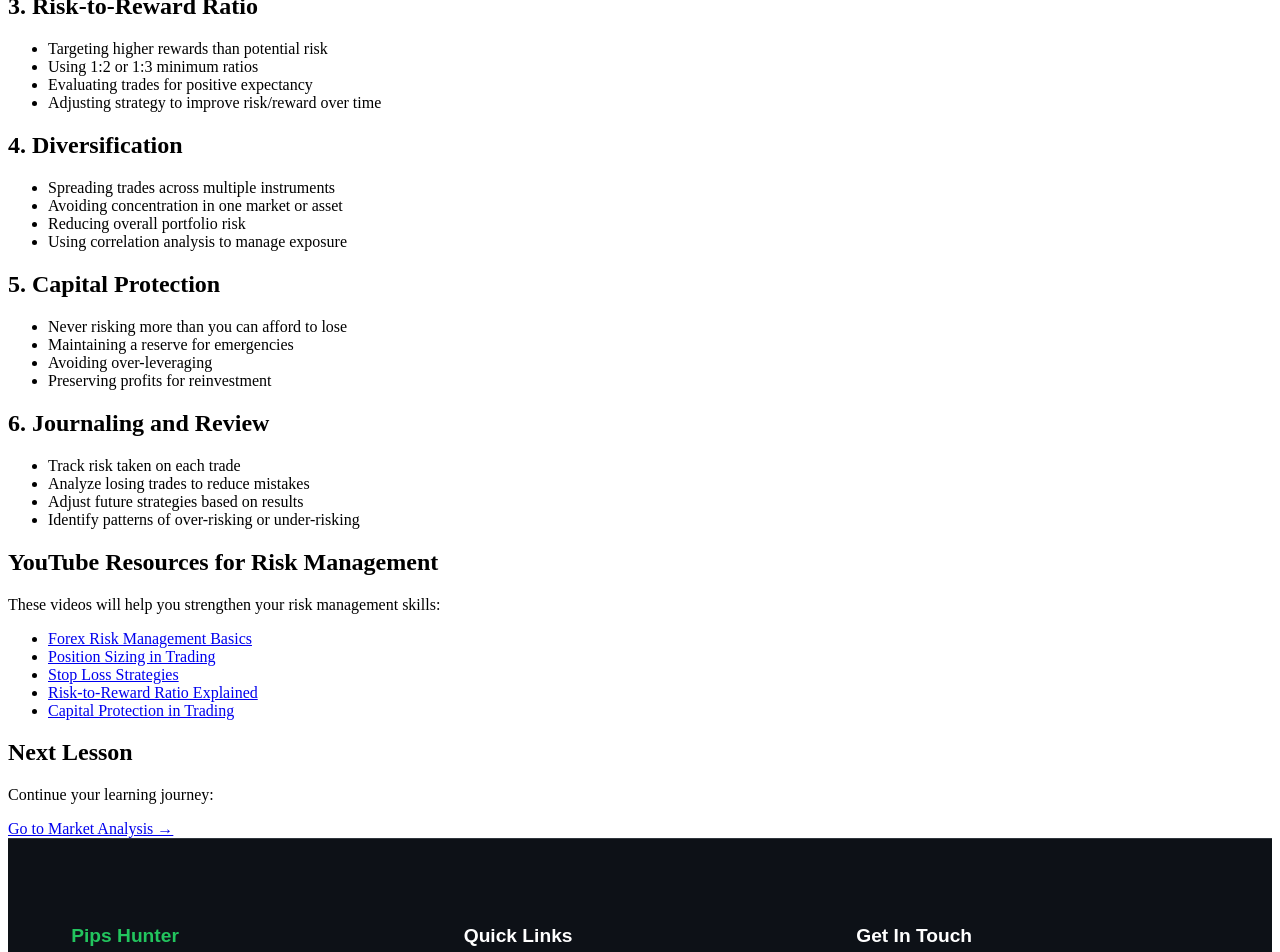
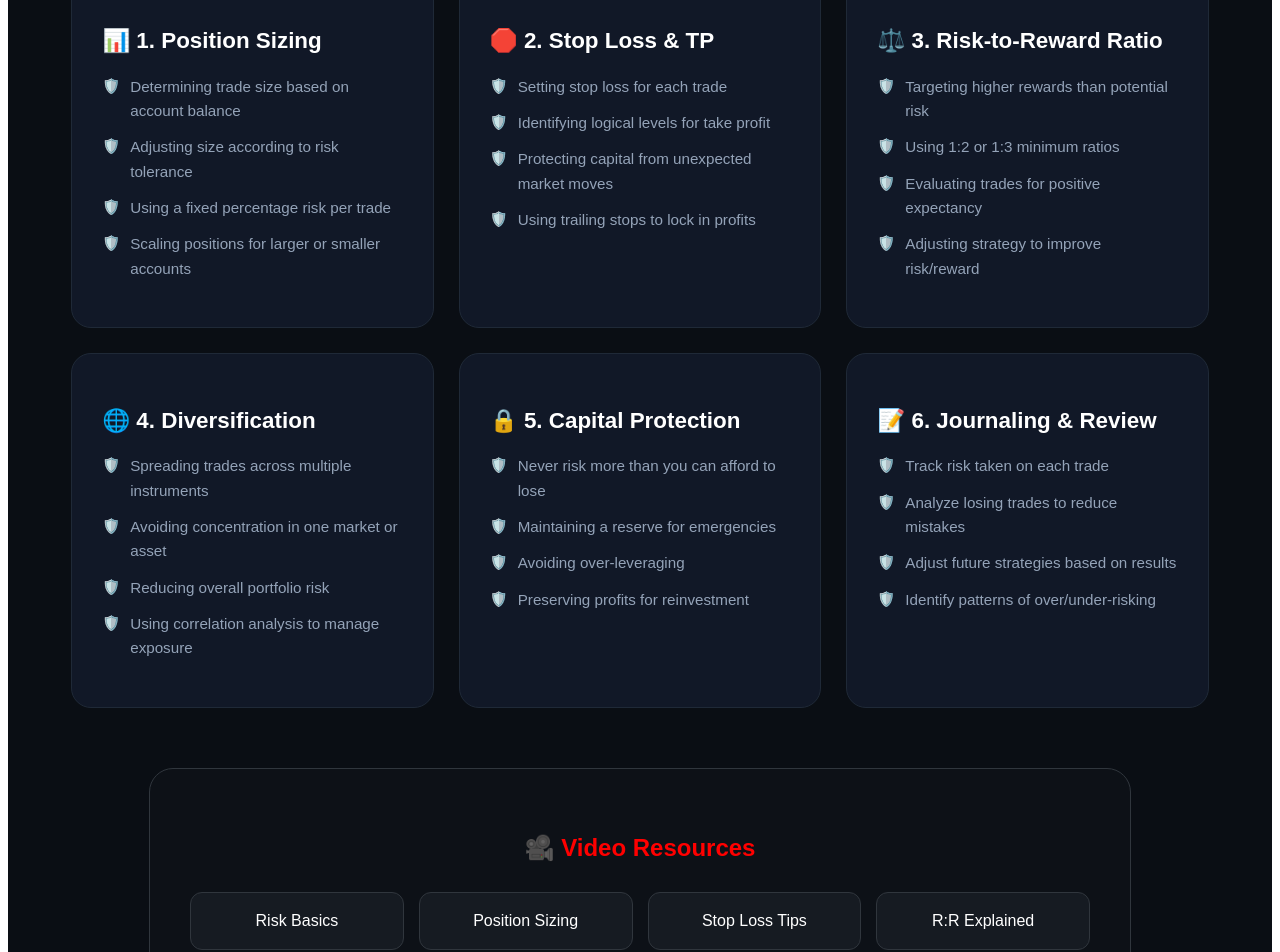
Before and after one commit to Antony-Mwangi/didactic-guacamole, a Next.js app: page /learn/risk-management in a window 1280 px wide. Shown: the part 480-1432 px from the top of the page. Built offline with nearby package versions, Linux system fonts and the light colour scheme.

Commit message:
learn-riskmanagement

```diff
--- a/app/learn/risk-management/page.js
+++ b/app/learn/risk-management/page.js
@@ -1,17 +1,178 @@
+"use client";
 import Link from "next/link";
 
 export default function RiskManagementPage() {
   return (
-    <div>
+    <div className="ph-risk-container">
+      <style>{`
+        .ph-risk-container {
+          background-color: #0a0e14;
+          color: #e2e8f0;
+          font-family: 'Poppins', sans-serif;
+          line-height: 1.6;
+          padding: 60px 5%;
+        }
+
+        .ph-risk-header {
+          text-align: center;
+          max-width: 800px;
+          margin: 0 auto 60px;
+        }
+
+        .ph-risk-header h1 {
+          font-size: clamp(2.2rem, 5vw, 3.5rem);
+          color: #3b82f6; /* Trust Blue */
+          margin-bottom: 20px;
+          font-weight: 800;
+        }
+
+        .ph-highlight-box {
+          background: rgba(59, 130, 246, 0.1);
+          border: 1px solid rgba(59, 130, 246, 0.3);
+          padding: 25px;
+          border-radius: 16px;
+          font-size: 1.1rem;
+          color: #93c5fd;
+          text-align: center;
+        }
+
+        /* GRID SYSTEM */
+        .ph-risk-grid {
+          display: grid;
+          grid-template-columns: repeat(auto-fit, minmax(320px, 1fr));
+          gap: 25px;
+          max-width: 1200px;
+          margin: 40px auto;
+        }
+
+        .ph-risk-card {
+          background: #111827;
+          border: 1px solid #1f2937;
+          padding: 30px;
+          border-radius: 20px;
+          transition: all 0.3s ease;
+        }
+
+        .ph-risk-card:hover {
+          border-color: #3b82f6;
+          transform: translateY(-5px);
+          box-shadow: 0 10px 30px rgba(59, 130, 246, 0.1);
+        }
+
+        .ph-risk-card h2 {
+          color: #ffffff;
+          font-size: 1.4rem;
+          margin-bottom: 15px;
+          display: flex;
+          align-items: center;
+          gap: 12px;
+        }
+
+        .ph-risk-card ul {
+          list-style: none;
+          padding: 0;
+        }
+
+        .ph-risk-card li {
+          margin-bottom: 12px;
+          padding-left: 28px;
+          position: relative;
+          color: #94a3b8;
+          font-size: 0.95rem;
+        }
+
+        .ph-risk-card li::before {
+          content: "🛡️"; /* Shield icon for risk */
+          position: absolute;
+          left: 0;
+          font-size: 0.9rem;
+        }
+
+        /* YOUTUBE RESOURCES */
+        .ph-yt-container {
+          max-width: 900px;
+          margin: 60px auto;
+          background: #0d1117;
+          border-radius: 24px;
+          padding: 40px;
+          border: 1px solid #30363d;
+        }
+
+        .ph-yt-container h2 {
+          text-align: center;
+          color: #ff0000;
+          margin-bottom: 25px;
+        }
+
+        .ph-yt-grid {
+          display: grid;
+          grid-template-columns: repeat(auto-fit, minmax(200px, 1fr));
+          gap: 15px;
+        }
+
+        .ph-yt-link {
+          text-decoration: none;
+          color: #ffffff;
+          background: #161b22;
+          padding: 15px;
+          border-radius: 12px;
+          display: block;
+          text-align: center;
+          border: 1px solid #30363d;
+          transition: 0.3s;
+        }
+
+        .ph-yt-link:hover {
+          border-color: #ff0000;
+          background: #ff000005;
+          color: #ff0000;
+        }
+
+        /* NAVIGATION FOOTER */
+        .ph-nav-footer {
+          text-align: center;
+          margin-top: 80px;
+          padding: 50px;
+          background: linear-gradient(to right, #111827, #1e3a8a);
+          border-radius: 30px;
+        }
+
+        .ph-btn-next {
+          display: inline-block;
+          margin-top: 20px;
+          background: #22c55e;
+          color: #000;
+          padding: 16px 40px;
+          border-radius: 50px;
+          text-decoration: none;
+          font-weight: 800;
+          transition: 0.3s;
+          box-shadow: 0 4px 15px rgba(34, 197, 94, 0.4);
+        }
+
+        .ph-btn-next:hover {
+          transform: scale(1.05);
+          background: #4ade80;
+        }
+
+        @media (max-width: 768px) {
+          .ph-risk-grid { grid-template-columns: 1fr; }
+          .ph-yt-grid { grid-template-columns: 1fr; }
+        }
+      `}</style>
+
+      <header className="ph-risk-header">
         <h1>Risk Management</h1>
-      <p>
+        <div className="ph-highlight-box">
           Risk management is the backbone of consistent trading. Protecting your
           capital ensures longevity in the markets and helps you trade with
           confidence.
-      </p>
+        </div>
+      </header>
 
-      <section>
-        <h2>1. Position Sizing</h2>
+      <div className="ph-risk-grid">
+        <section className="ph-risk-card">
+          <h2>📊 1. Position Sizing</h2>
           <ul>
             <li>Determining trade size based on account balance</li>
             <li>Adjusting size according to risk tolerance</li>
@@ -20,8 +181,8 @@ export default function RiskManagementPage() {
           </ul>
         </section>
 
-      <section>
-        <h2>2. Stop Loss & Take Profit</h2>
+        <section className="ph-risk-card">
+          <h2>🛑 2. Stop Loss & TP</h2>
           <ul>
             <li>Setting stop loss for each trade</li>
             <li>Identifying logical levels for take profit</li>
@@ -30,18 +191,19 @@ export default function RiskManagementPage() {
           </ul>
         </section>
 
-      <section>
-        <h2>3. Risk-to-Reward Ratio</h2>
+        <section className="ph-risk-card">
+          <h2>⚖️ 3. Risk-to-Reward Ratio</h2>
+
           <ul>
             <li>Targeting higher rewards than potential risk</li>
             <li>Using 1:2 or 1:3 minimum ratios</li>
             <li>Evaluating trades for positive expectancy</li>
-          <li>Adjusting strategy to improve risk/reward over time</li>
+            <li>Adjusting strategy to improve risk/reward</li>
           </ul>
         </section>
 
-      <section>
-        <h2>4. Diversification</h2>
+        <section className="ph-risk-card">
+          <h2>🌐 4. Diversification</h2>
           <ul>
             <li>Spreading trades across multiple instruments</li>
             <li>Avoiding concentration in one market or asset</li>
@@ -50,78 +212,44 @@ export default function RiskManagementPage() {
           </ul>
         </section>
 
-      <section>
-        <h2>5. Capital Protection</h2>
+        <section className="ph-risk-card">
+          <h2>🔒 5. Capital Protection</h2>
           <ul>
-          <li>Never risking more than you can afford to lose</li>
+            <li>Never risk more than you can afford to lose</li>
             <li>Maintaining a reserve for emergencies</li>
             <li>Avoiding over-leveraging</li>
             <li>Preserving profits for reinvestment</li>
           </ul>
         </section>
 
-      <section>
-        <h2>6. Journaling and Review</h2>
+        <section className="ph-risk-card">
+          <h2>📝 6. Journaling & Review</h2>
           <ul>
             <li>Track risk taken on each trade</li>
             <li>Analyze losing trades to reduce mistakes</li>
             <li>Adjust future strategies based on results</li>
-          <li>Identify patterns of over-risking or under-risking</li>
+            <li>Identify patterns of over/under-risking</li>
           </ul>
         </section>
+      </div>
 
-      <section>
-        <h2>YouTube Resources for Risk Management</h2>
-        <p>These videos will help you strengthen your risk management skills:</p>
-        <ul>
-          <li>
-            <a
-              href="https://www.youtube.com/results?search_query=forex+risk+management"
-              target="_blank"
-            >
-              Forex Risk Management Basics
-            </a>
-          </li>
-          <li>
-            <a
-              href="https://www.youtube.com/results?search_query=position+sizing+forex"
-              target="_blank"
-            >
-              Position Sizing in Trading
-            </a>
-          </li>
-          <li>
-            <a
-              href="https://www.youtube.com/results?search_query=stop+loss+strategy+forex"
-              target="_blank"
-            >
-              Stop Loss Strategies
-            </a>
-          </li>
-          <li>
-            <a
-              href="https://www.youtube.com/results?search_query=risk+reward+ratio+trading"
-              target="_blank"
-            >
-              Risk-to-Reward Ratio Explained
-            </a>
-          </li>
-          <li>
-            <a
-              href="https://www.youtube.com/results?search_query=trading+capital+protection"
-              target="_blank"
-            >
-              Capital Protection in Trading
-            </a>
-          </li>
-        </ul>
+      <section className="ph-yt-container">
+        <h2>🎥 Video Resources</h2>
+        <div className="ph-yt-grid">
+          <a href="https://www.youtube.com/results?search_query=forex+risk+management" target="_blank" className="ph-yt-link">Risk Basics</a>
+          <a href="https://www.youtube.com/results?search_query=position+sizing+forex" target="_blank" className="ph-yt-link">Position Sizing</a>
+          <a href="https://www.youtube.com/results?search_query=stop+loss+strategy+forex" target="_blank" className="ph-yt-link">Stop Loss Tips</a>
+          <a href="https://www.youtube.com/results?search_query=risk+reward+ratio+trading" target="_blank" className="ph-yt-link">R:R Explained</a>
+        </div>
       </section>
 
-      <section>
-        <h2>Next Lesson</h2>
-        <p>Continue your learning journey:</p>
-        <Link href="/learn/market-analysis">Go to Market Analysis →</Link>
-      </section>
+      <div className="ph-nav-footer">
+        <h2>Module Complete</h2>
+        <p>Now that you know how to protect your capital, let's learn how to analyze the charts.</p>
+        <Link href="/learn/market-analysis" className="ph-btn-next">
+          Go to Market Analysis →
+        </Link>
+      </div>
     </div>
   );
 }
```
Lines whose indentation alone changed are shown as unchanged.
